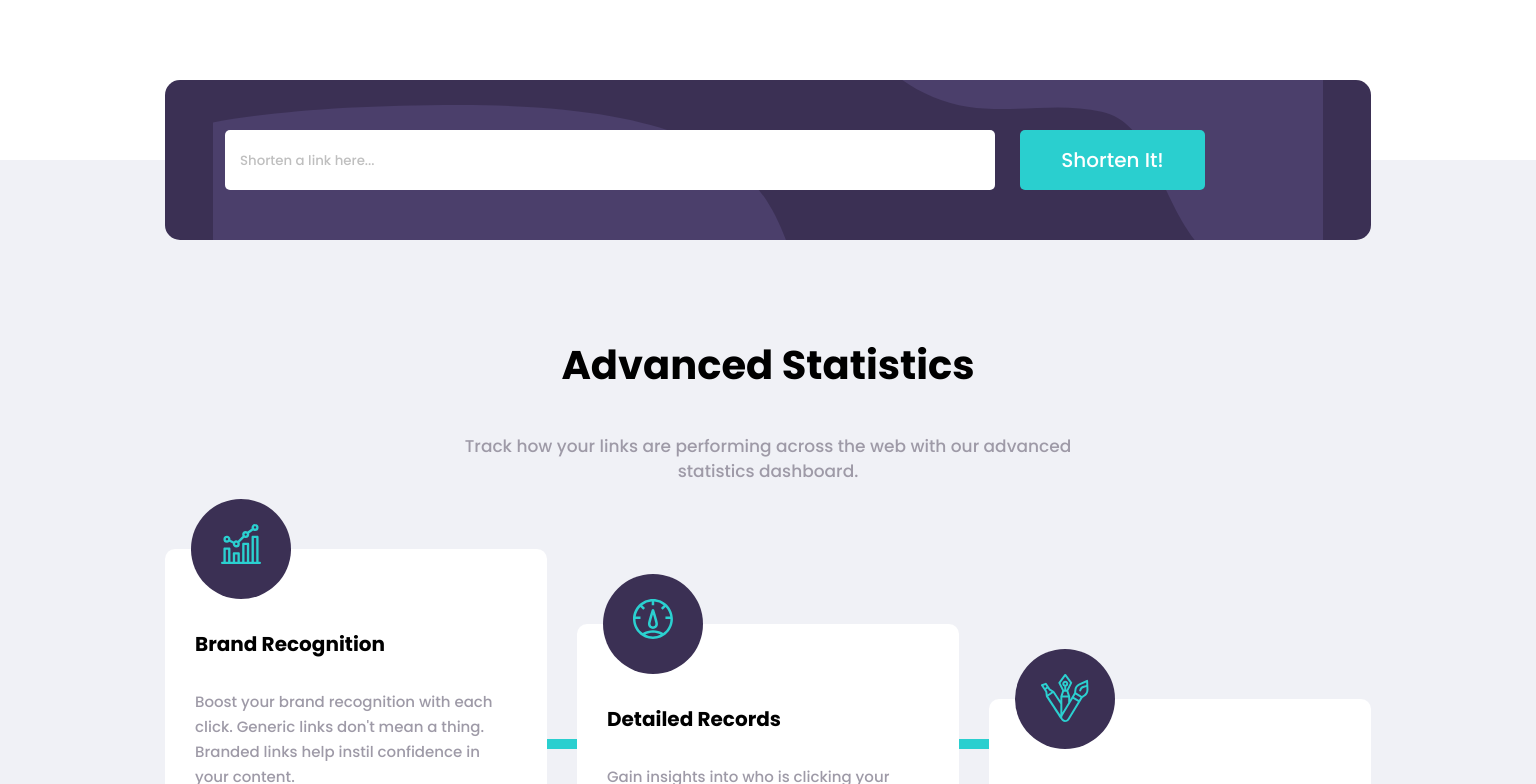
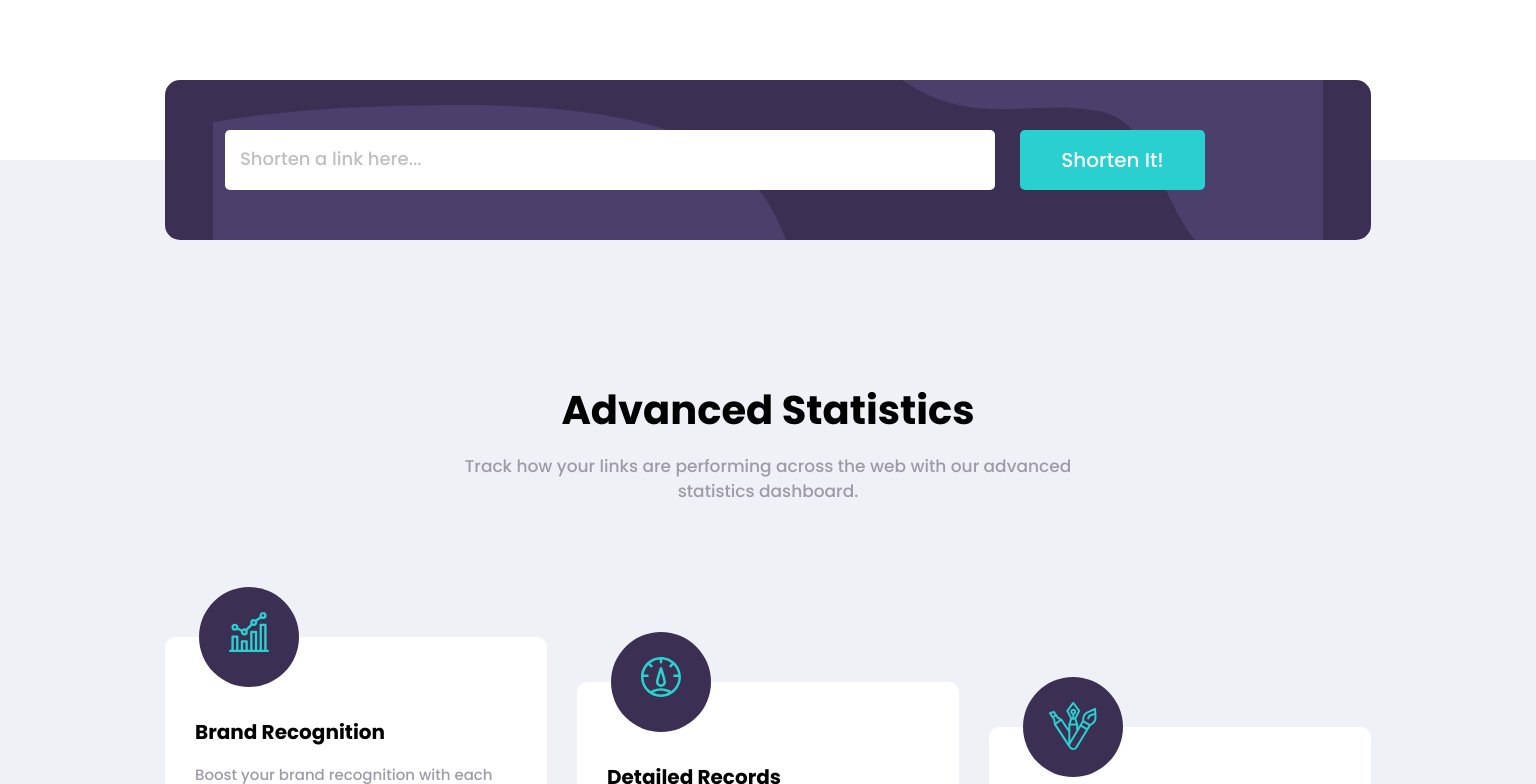
Before and after one commit to aljayy/shortly, a React (Create React App) app: page / in a window 1536 px wide. Shown: the part 720-1504 px from the top of the page. Built offline with nearby package versions, Linux system fonts and the light colour scheme.

Commit message:
Pushing final

```diff
--- a/src/components/Body/Body.module.css
+++ b/src/components/Body/Body.module.css
@@ -34,8 +34,12 @@
 }
 
 @media (min-width: 1440px) {
+  .advanced {
+    padding-top: 12rem;
+  }
   .advanced h2 {
     font-size: 4rem;
+    margin: 0;
   }
 
   .advanced p {
--- a/src/components/Body/CopyBtn.js
+++ b/src/components/Body/CopyBtn.js
@@ -13,7 +13,7 @@ function CopyBtn(props) {
     <CopyToClipboard text={props.text}>
       <button
         className={`${styles.copy} ${changeCopyBtn ? styles.copied : ""} ${
-          props.class
+          !changeCopyBtn ? props.btnClass : props.btnCopyClass
         }`}
         onClick={changeColor}
       >
--- a/src/components/Body/ShortenedLinks.js
+++ b/src/components/Body/ShortenedLinks.js
@@ -34,7 +34,8 @@ function ShortenedLinks(props) {
                   <CopyBtn
                     onChangeColor={changeColor}
                     text={item.shortLink}
-                    class={styles.btn}
+                    btnClass={styles.btn}
+                    btnCopyClass={styles["btn-copied"]}
                   />
                 </div>
               </div>
--- a/src/components/Body/ShortenedLinks.module.css
+++ b/src/components/Body/ShortenedLinks.module.css
@@ -63,4 +63,13 @@ p {
   .btn:hover {
     background-color: hsl(180, 66%, 80%);
   }
+
+  .btn-copied {
+    cursor: pointer;
+    width: 10rem;
+  }
+
+  .btn-copied:hover {
+    background-color: hsl(257, 27%, 40%);
+  }
 }
--- a/src/components/Body/ShortlyDetailCard.js
+++ b/src/components/Body/ShortlyDetailCard.js
@@ -1,4 +1,5 @@
 import React, { Fragment } from "react";
+import useMediaQuery from "react-responsive";
 
 import recognition from "../../images/icon-brand-recognition.svg";
 import records from "../../images/icon-detailed-records.svg";
@@ -7,6 +8,8 @@ import customize from "../../images/icon-fully-customizable.svg";
 import styles from "./ShortlyDetailCard.module.css";
 
 function ShortlyDetailCard(props) {
+  const laptop = useMediaQuery({ query: "(min-width: 1440px)" });
+  const mobile = useMediaQuery({ query: "(min-width: 375px " });
   const cardDetails = [
     {
       img: recognition,
@@ -26,8 +29,9 @@ function ShortlyDetailCard(props) {
   ];
 
   return (
-    <Fragment>
+    <div className={styles["outter-container"]}>
       <div className={styles.line}></div>
+
       <div className={styles.container}>
         {cardDetails.map((item) => {
           return (
@@ -47,7 +51,7 @@ function ShortlyDetailCard(props) {
           );
         })}
       </div>
-    </Fragment>
+    </div>
   );
 }
 
--- a/src/components/Body/ShortlyDetailCard.module.css
+++ b/src/components/Body/ShortlyDetailCard.module.css
@@ -37,21 +37,37 @@
   transform: translate(-50%, -50%);
 }
 
+.outter-container {
+  position: relative;
+}
+
+.line {
+  background-color: hsl(180, 66%, 49%);
+  height: 1rem;
+  width: 80rem;
+  position: absolute;
+  top: 60rem;
+  left: 50%;
+  transform: translate(-50%) rotate(90deg);
+}
+
 @media (min-width: 1440px) {
   .line {
-    height: 1rem;
+    height: 0.8rem;
+    width: 80rem;
     background-color: hsl(180, 66%, 49%);
     position: relative;
-    margin: 0 20rem;
-    top: 20rem;
+    margin: 0 -40rem;
+    top: 23rem;
+    transform: translate(0);
   }
 
   .container {
     display: grid;
     grid-template-columns: repeat(3, 1fr);
     grid-template-rows: repeat(3, 4.5rem);
-    margin: 0 16.5rem 30rem 16.5rem;
-    gap: 3rem;
+    margin: 7rem 16.5rem 35rem 16.5rem;
+    column-gap: 3rem;
   }
 
   .second-child {
@@ -73,13 +89,17 @@
   .card p {
     text-align: left;
   }
+
+  .card h2 {
+    margin-bottom: 1.5rem;
+  }
   .card p {
     padding: 0;
   }
 
   .img-bg {
     top: 0;
-    left: 20%;
+    left: 22%;
     /* transform: translate(-50%, -50%); */
   }
 }
--- a/src/components/Body/UrlShortener.module.css
+++ b/src/components/Body/UrlShortener.module.css
@@ -21,6 +21,7 @@
 }
 
 .url-input input {
+  font-family: "Poppins", sans-serif;
   border-radius: 0.5rem;
   border: none;
   height: 4.5rem;
@@ -59,7 +60,7 @@
   .url-input {
     background-image: url("../../images/bg-shorten-desktop.svg");
     background-position: center;
-    margin: 0 16.5rem;
+    margin: 0 16.5rem 2rem 16.5rem;
     padding: 5rem 6rem;
   }
 
@@ -92,4 +93,17 @@
   .submit:hover {
     background-color: hsl(180, 66%, 80%);
   }
+
+  .url-input input::placeholder {
+    font-size: 1.8rem;
+  }
+
+  .url-input input {
+    font-family: "Poppins", sans-serif;
+    font-size: 1.4rem;
+  }
+
+  .placeholder input::placeholder {
+    color: hsl(0, 87%, 80%);
+  }
 }
--- a/src/components/Footer/Footer.js
+++ b/src/components/Footer/Footer.js
@@ -14,7 +14,11 @@ function Footer() {
       <FooterLinks />
       <div className={styles.social}>
         <div>
-          <img src={facebook} alt="Our Facebook Page" />
+          <img
+            src={facebook}
+            alt="Our Facebook Page"
+            className={styles.facebook}
+          />
         </div>
         <div>
           <img src={twitter} alt="Our Twitter Page" />
--- a/src/components/Footer/Footer.module.css
+++ b/src/components/Footer/Footer.module.css
@@ -38,4 +38,9 @@
   .social img {
     cursor: pointer;
   }
+
+  .svg:hover {
+    fill: hsl(180, 66%, 49%);
+    background-color: red;
+  }
 }
```
